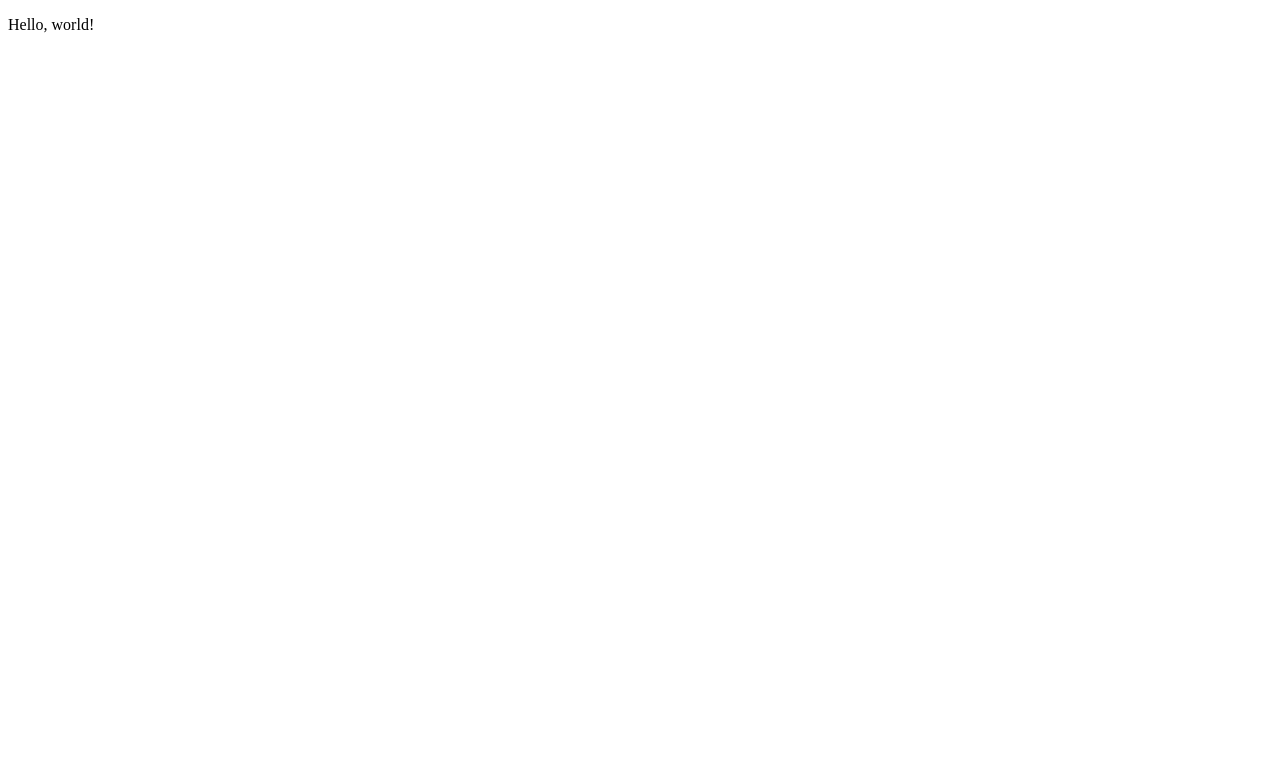
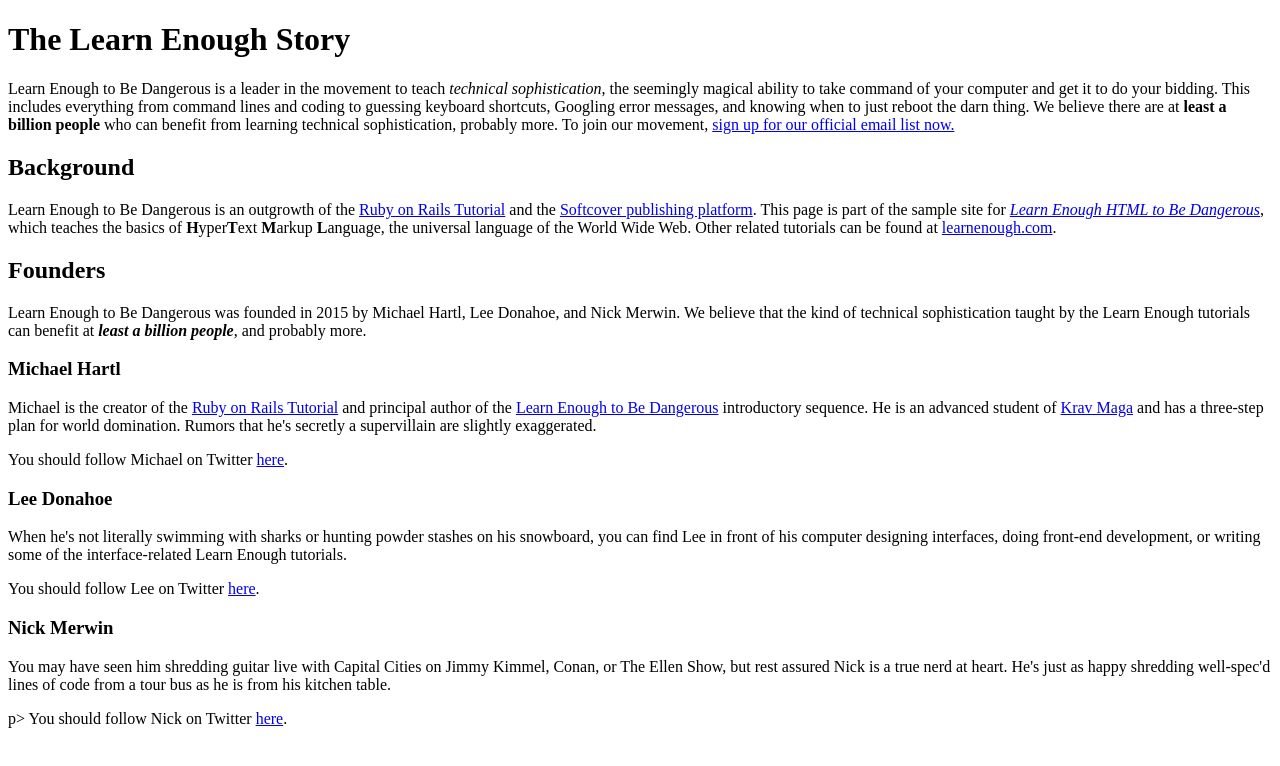
Before and after one commit to ejk2134/sample_website, a plain HTML site: page index.html in a window 1280 px wide. Drawn offline with Linux system fonts and the light colour scheme.

Commit message:
Add story, background, and bios

```diff
--- a/index.html
+++ b/index.html
@@ -1,10 +1,76 @@
 <!DOCTYPE html>
 <html>
   <head>
-    <title>Page Title</title>
+    <title>Learn Enough to Be Dangerous</title>
     <meta charset="utf-8">
   </head>
   <body>
-    <p>Hello, world!</p>
+    <h1>The Learn Enough Story</h1>
+    <p>
+      Learn Enough to Be Dangerous is a leader in the movement to teach
+      <em>technical sophistication</em>, the seemingly magical ability to take
+      command of your computer and get it to do your bidding. This includes
+      everything from command lines and coding to guessing keyboard shortcuts,
+      Googling error messages, and knowing when to just reboot the darn thing.
+      We believe there are at <strong>least a billion people</strong> who can benefit from
+      learning technical sophistication, probably more. To join our
+      movement, <a href="http://learnenough.com/email">sign up for our official email list now.</a>
+    </p>
+    <h2>Background</h2>
+    <p>
+      Learn Enough to Be Dangerous is an outgrowth of the
+      <a href="http://railstutorial.org/">Ruby on Rails Tutorial</a> and the
+      <a href="http://www.softcover.io/">Softcover publishing platform</a>.
+      This page is part of the sample site for
+      <a href="http://learnenough.com/html-tutorial"><em>Learn Enough HTML to
+      Be Dangerous</em></a>, which teaches the basics of
+      <strong>H</strong>yper<strong>T</strong>ext <strong>M</strong>arkup
+      <strong>L</strong>anguage, the universal language of the World Wide Web.
+      Other related tutorials can be found at
+      <a href="http://learnenough.com/">learnenough.com</a>.
+    </p>
+    <h2>Founders</h2>
+    <p>
+      Learn Enough to Be Dangerous was founded in 2015 by Michael Hartl, Lee
+      Donahoe, and Nick Merwin. We believe that the kind of technical
+      sophistication taught by the Learn Enough tutorials can benefit
+      at <em><strong>least a billion people</strong></em>, and probably more.
+    </p>
+    <h3>Michael Hartl</h3>
+    <p>
+      Michael is the creator of the <a href="http://railstutorial.org/">
+      Ruby on Rails Tutorial</a> and principal author of the
+      <a href="http://learnenough.com/">Learn Enough to Be Dangerous</a>
+      introductory sequence. He is an advanced student of
+      <a href="http://kravmaga.com/">Krav Maga</a> and has a three-step
+      plan for world domination. Rumors that he's secretly a supervillain
+      are slightly exaggerated.
+    </p>
+    <p>
+      You should follow Michael on Twitter
+      <a href="http://twitter.com/mhartl" target="_blank">here</a>.
+    </p>
+    <h3>Lee Donahoe</h3>
+    <p>
+      When he's not literally swimming with sharks or hunting powder stashes
+      on his snowboard, you can find Lee in front of his computer designing
+      interfaces, doing front-end development, or writing some of the
+      interface-related Learn Enough tutorials.
+    </p>
+    <p>
+      You should follow Lee on Twitter
+      <a href="https://twitter.com/leedonahoe" target="_blank">here</a>.
+    </p>
+    <h3>Nick Merwin</h3>
+    <p>
+      You may have seen him shredding guitar live with Capital Cities on Jimmy
+      Kimmel, Conan, or The Ellen Show, but rest assured Nick is a true nerd
+      at heart. He's just as happy shredding well-spec'd lines of code from a
+      tour bus as he is from his kitchen table.
+    </p>
+    p>
+      You should follow Nick on Twitter
+      <a href="https://twitter.com/nickmerwin" target="_blank">here</a>.
+    </p>
   </body>
 </html>
```
